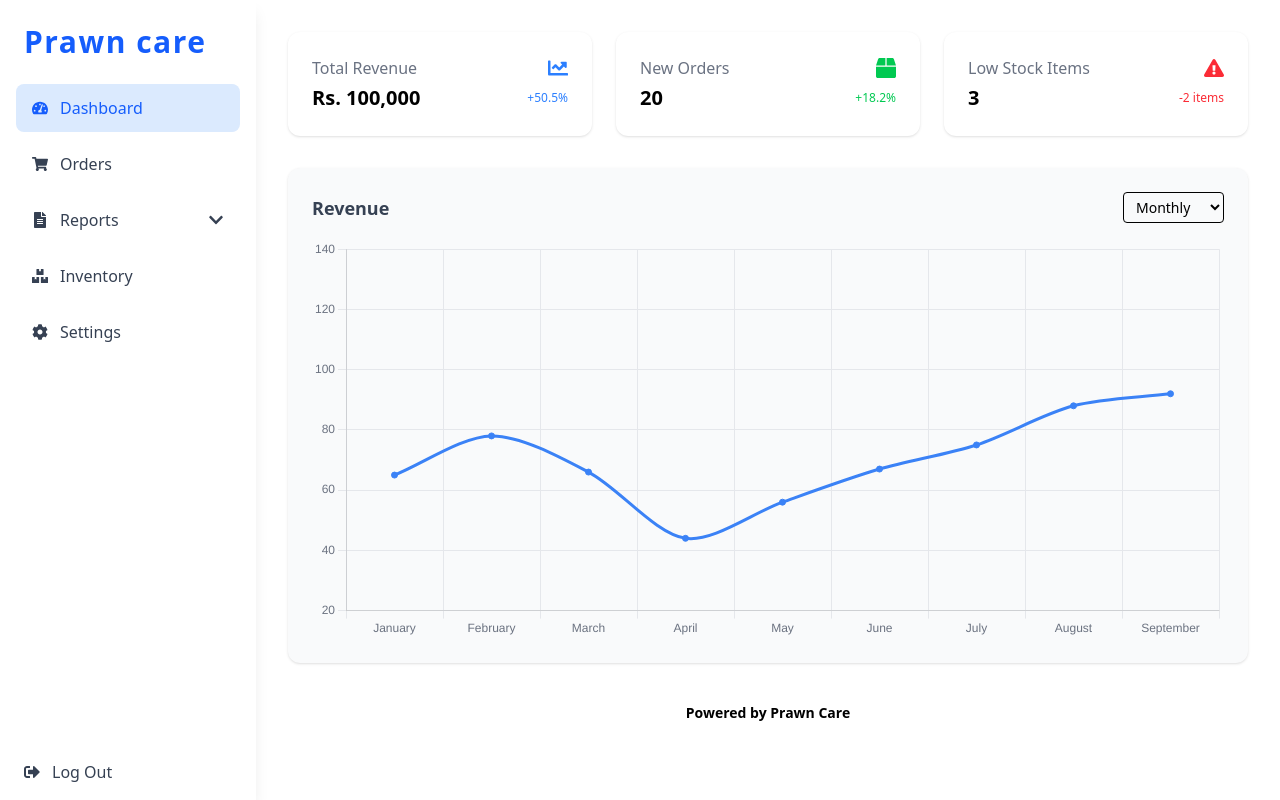
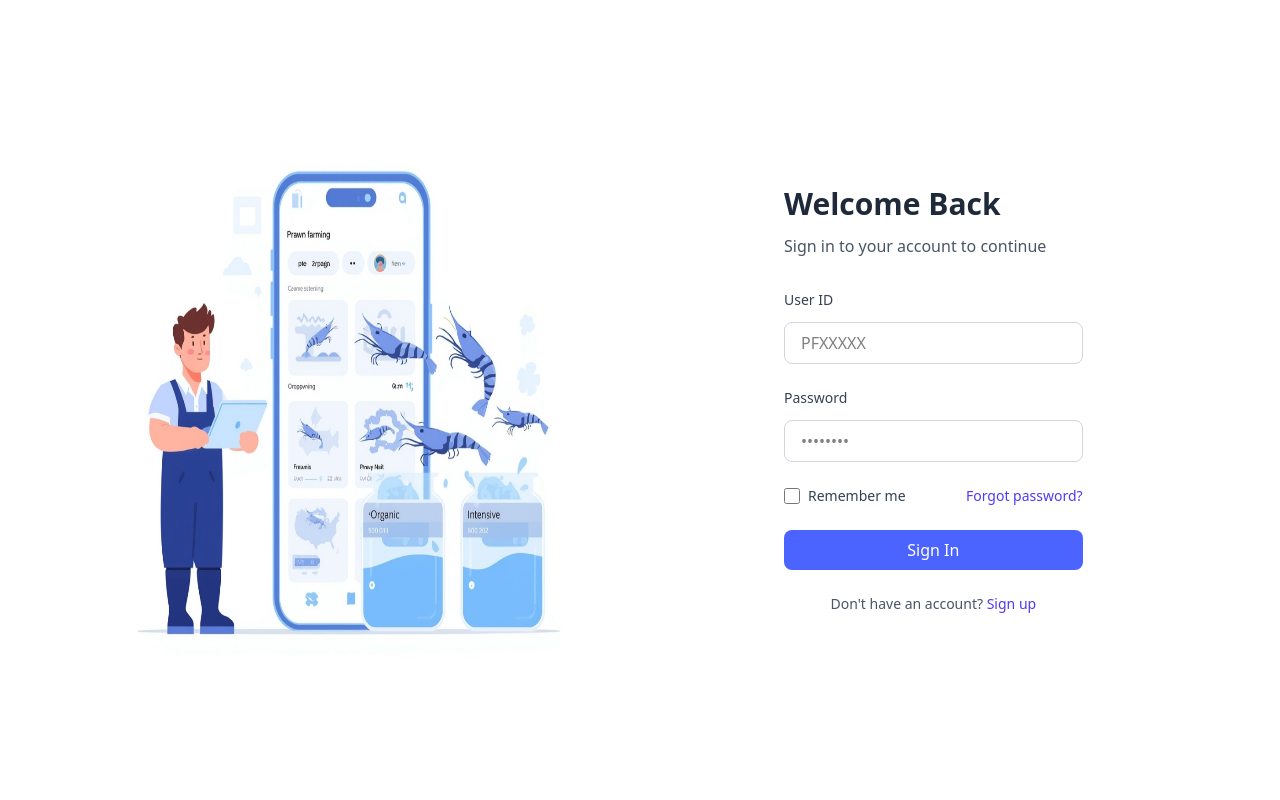
Before and after one commit to anjuparanagama/prawn_care, a Next.js app: page / in a window 1280 px wide. Built offline with nearby package versions, Linux system fonts and the light colour scheme.

Commit message:
add login page to main page and change login button

```diff
--- a/src/app/components/login/log.js
+++ b/src/app/components/login/log.js
@@ -1,7 +1,16 @@
-import React from 'react'
-import Image from 'next/image'
+"use client";
+
+import React from 'react';
+import { useRouter } from 'next/navigation';
 
 export default function Login() {
+  const router = useRouter();
+
+  const handleLogin = () => {
+    // Handle login logic here
+    router.push('/Dashboard');
+  };
+
   return (
     <div className="flex w-full bg-white ">
       <div className="illustration-container min-h-screen w-1/2 flex items-center justify-center ">
@@ -18,8 +27,8 @@ export default function Login() {
           <div className="space-y-1">
             <label htmlFor="email" className="block text-sm mb-3 font-medium text-gray-700">User ID</label>
             <input
-              type="email"
-              id="email"
+              type="text"
+              id="text"
               placeholder="PFXXXXX"
               className="input-field w-2/3 px-4 py-2 border border-gray-300 rounded-lg focus:outline-none focus:border-indigo-500 transition"
               required
@@ -47,7 +56,8 @@ export default function Login() {
             <a href="#" className="text-sm text-indigo-600 hover:text-indigo-500">Forgot password?</a>
           </div>
           <button
-            type="submit"
+            type="button"
+            onClick={handleLogin}
             className="w-2/3 bg-[#4C64FF] text-white py-2 px-4 rounded-lg hover:bg-indigo-700 focus:outline-none focus:ring-2 focus:ring-offset-2 focus:ring-indigo-500 transition-colors"
           >
             Sign In
--- a/src/app/components/waterquality/Box.js
+++ b/src/app/components/waterquality/Box.js
@@ -4,7 +4,7 @@ import { WiThermometer } from "react-icons/wi";
 
 function Box() {
   return (
-    <div className="p-6 grid grid-cols-1 md:grid-cols-3 gap-6">
+    <div className="p-2 grid grid-cols-1 -mt-5 md:grid-cols-3 gap-6">
       {/* Average pH */}
       <div className="bg-white p-4 rounded-lg shadow-md flex flex-row items-center gap-4">
         <GiChemicalDrop className=" text-3xl" />
--- a/src/app/components/waterquality/Header.js
+++ b/src/app/components/waterquality/Header.js
@@ -7,7 +7,7 @@ function Header() {
   const [endDate, setEndDate] = useState("2025-05-08");
 
   return (
-    <div className="p-6 flex justify-between items-center bg-white shadow-md">
+    <div className="p-6 flex justify-between items-center bg-white">
       <h2 className="text-2xl font-bold text-blue-600">Water Quality</h2>
       <div className="flex items-center gap-4">
         <input
--- a/src/app/components/waterquality/Table.js
+++ b/src/app/components/waterquality/Table.js
@@ -46,7 +46,7 @@ function Table() {
             <th className="py-2 text-justify">NH₃ level</th>
           </tr>
         </thead>
-        <tbody className="shadow">
+        <tbody className="">
           {groupedData.map((group, groupIdx) => (
             <React.Fragment key={group.time}>
               {group.tanks.map((tank, tankIdx) => (
--- a/src/app/page.js
+++ b/src/app/page.js
@@ -1,10 +1,10 @@
-import Dashboard from "./Dashboard/page";
+import Login from "./Login/page";
 import Navbar from "./components/Navbar";
 
 export default function Home() {
   return (
       <div className="flex-grow flex flex-col">
-        < Dashboard/>
+        < Login/>
       </div>
   );
 }
--- a/src/app/waterquality/page.js
+++ b/src/app/waterquality/page.js
@@ -8,7 +8,7 @@ export default function App() {
   return (
     <div className="flex min-h-screen">
       <Navbar />
-      <div className="flex-grow flex flex-col p-6 gap-6 ml-[250px] bg-gray-50">
+      <div className="flex-grow flex flex-col p-6 gap-6 ml-[250px] bg-white">
         <Header />
         <Box />
         <Table />
```
